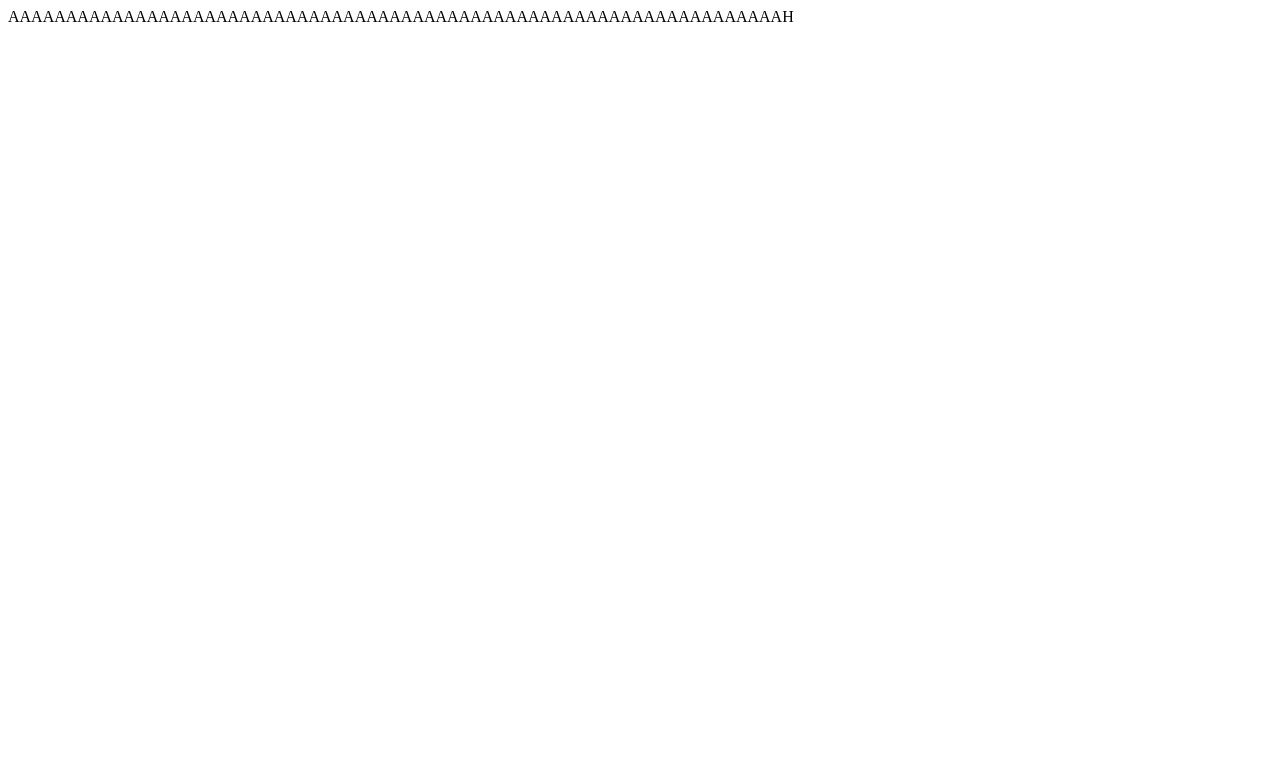
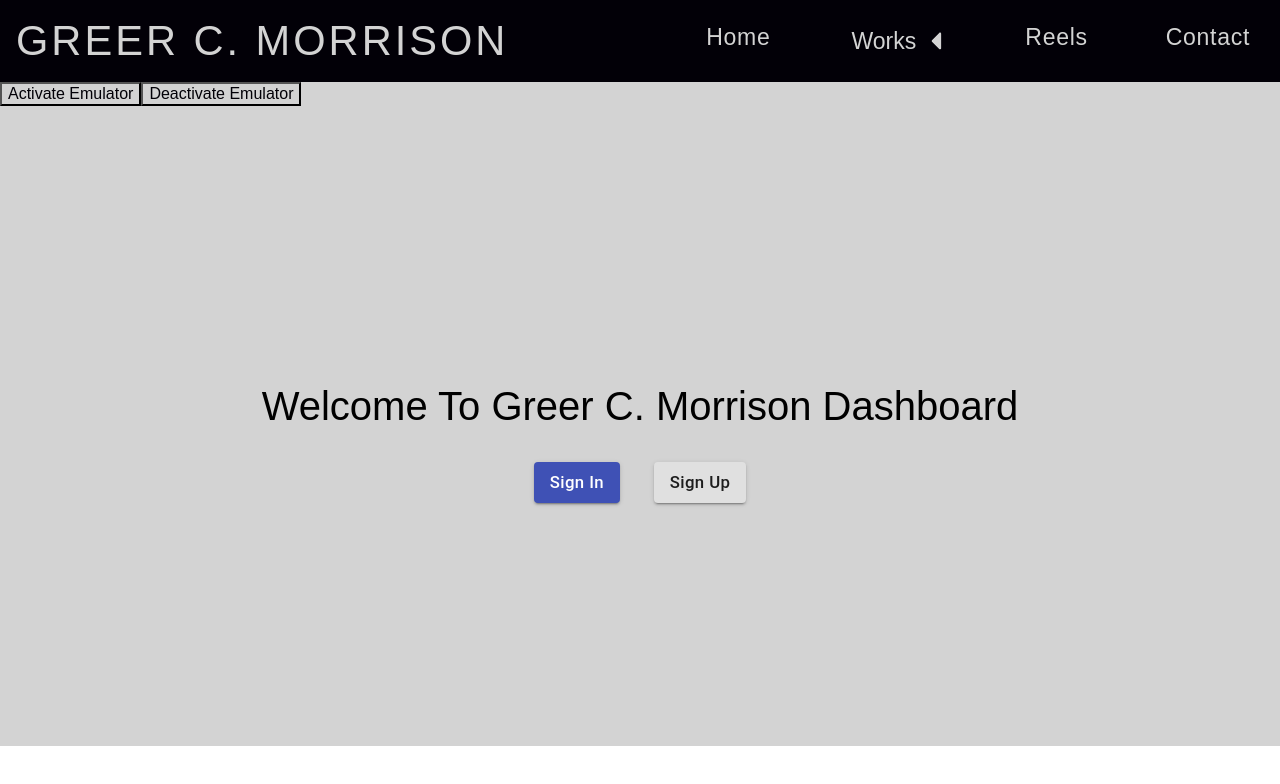
Before and after one commit to AhmedEldessouki/greeradmin, a React (Create React App) app: page / in a window 1280 px wide. Shown: the top 784 px of the page. Built offline with nearby package versions, Linux system fonts and the light colour scheme; no server answers.

Commit message:
adding routing

```diff
--- a/src/App.tsx
+++ b/src/App.tsx
@@ -1,11 +1,44 @@
 import * as React from 'react'
+import {
+  BrowserRouter as Router,
+  Redirect,
+  Route,
+  Switch,
+} from 'react-router-dom'
+import {ToastContainer} from 'react-toastify'
+import ControlUnit from './routes/control-unit'
+import Dashboard from './routes/dashboard'
+import Validation from './routes/validation'
+import {globalStyles} from './shared/styles'
+import 'react-toastify/dist/ReactToastify.css'
+import {useAuth} from './context/auth'
+import SignIn from './components/forms/signIn'
 
 function App() {
+  const {user} = useAuth()
   return (
     <div className="App">
-      <header className="App-header">
-        AAAAAAAAAAAAAAAAAAAAAAAAAAAAAAAAAAAAAAAAAAAAAAAAAAAAAAAAAAAAAAAAAAAH
-      </header>
+      {globalStyles}
+
+      <Router>
+        <Switch>
+          <Route path="/" exact component={Dashboard} />
+          <Route path="/control-unit" component={ControlUnit} />
+          <Route path="/signup/:id" component={Validation} />
+          <Redirect from="*" to="/" />
+        </Switch>
+      </Router>
+      <ToastContainer
+        position="bottom-center"
+        autoClose={5000}
+        hideProgressBar
+        newestOnTop
+        closeOnClick
+        rtl={false}
+        pauseOnFocusLoss
+        draggable
+        pauseOnHover
+      />
     </div>
   )
 }
```
